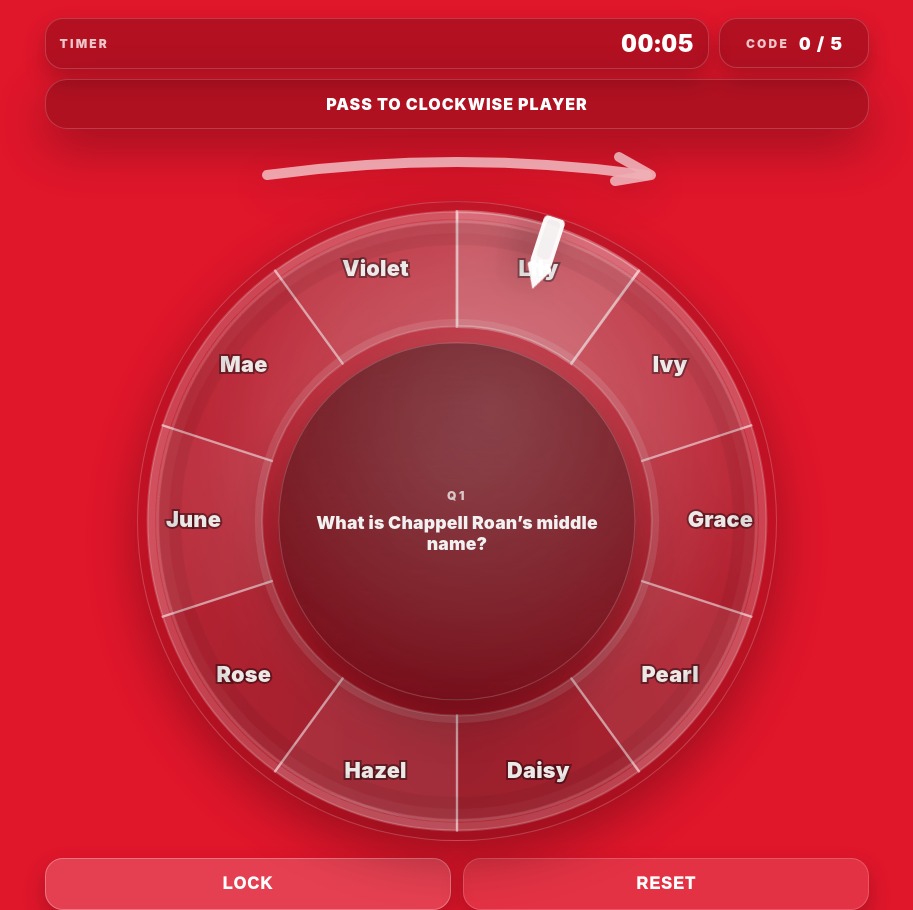
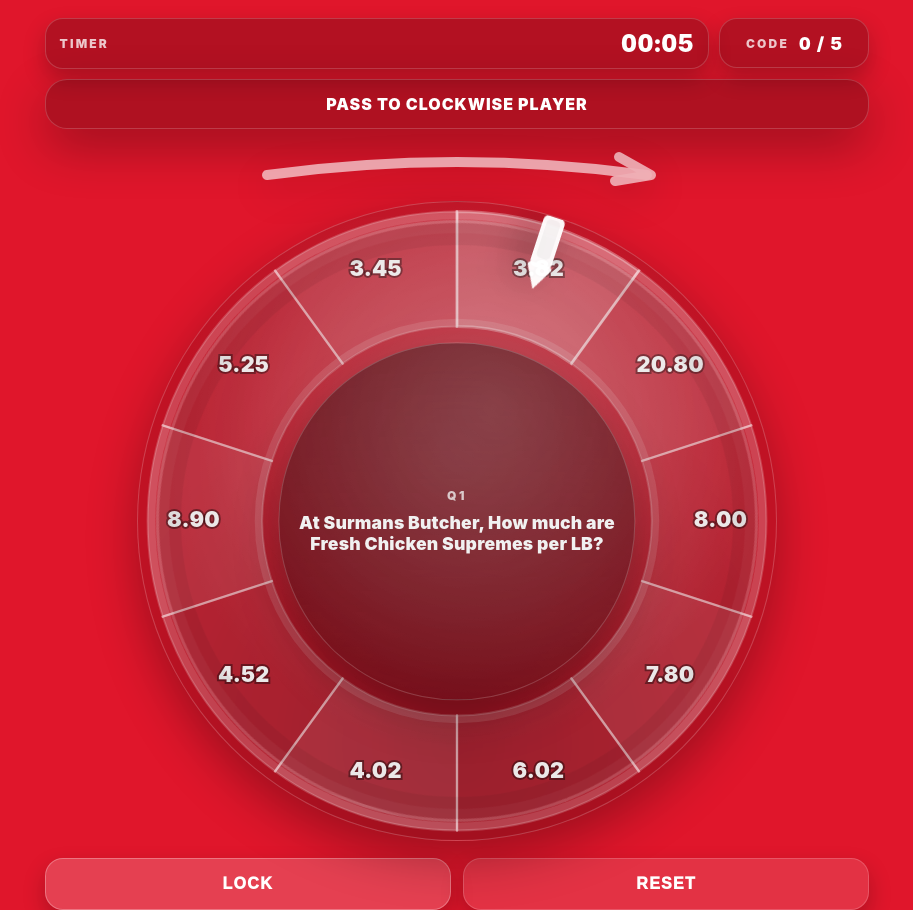
Before and after one commit to jmsflms/crowdplzr1, a plain HTML site: page codebreaker.html in a window 1280 px wide. Shown: the whole page, without its empty margins (183-1096 px from the left). Drawn offline with Linux system fonts and the light colour scheme.

Commit message:
Update trivia question and answers in codebreaker.html
Signed-off-by: jmsflms <jmsflms@gmail.com>

```diff
--- a/codebreaker.html
+++ b/codebreaker.html
@@ -486,9 +486,9 @@
 */
 const CANONICAL_QUESTIONS = [
   {
-    prompt: "What is Chappell Roan’s middle name?",
-    correct: "Rose",
-    answers: ["Rose","Lily","Daisy","Violet","Ivy","Hazel","June","Pearl","Grace","Mae"]
+    prompt: "At Surmans Butcher, How much are Fresh Chicken Supremes per LB?",
+    correct: "4.52",
+    answers: ["4.52","3.82","6.02","3.45","20.80","4.02","8.90","7.80","8.00","5.25"]
   },
   {
     prompt: "Which country’s capital city is Tokyo?",
```
